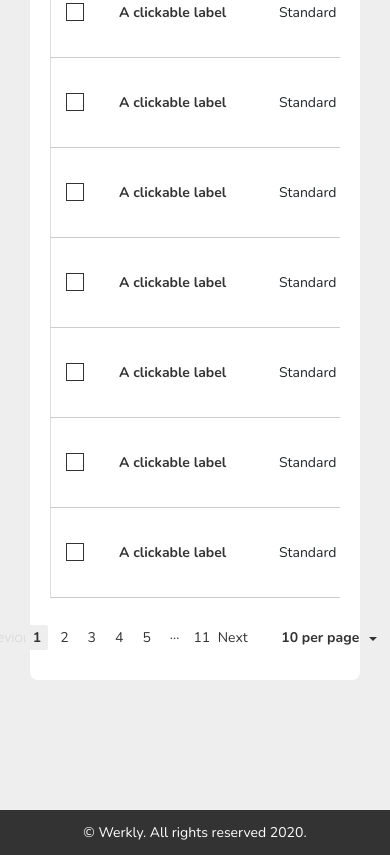
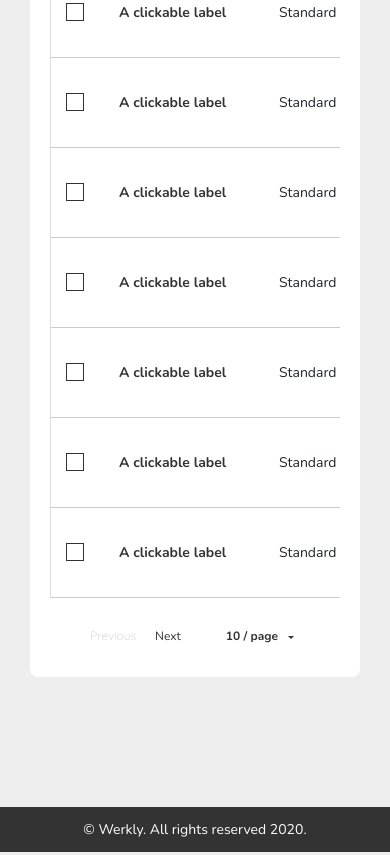
Before and after one commit to andrewoplas/Werkly-Demo, a website: page layout-1-4.html in a window 390 px wide. Shown: the part 1057-1912 px from the top of the page. Drawn offline with nearby package versions, Linux system fonts and the light colour scheme.

Commit message:
Fix paginate text

```diff
--- a/resources/js/main.js
+++ b/resources/js/main.js
@@ -280,11 +280,13 @@ function initializeLayout13() {
         row.appendTo($("#basictable-checkbox-1 tbody"));
     }
 
+    const isMobile = $(window).width() <= 576;
+    const pagingType = isMobile ? "simple" : "simple_numbers";
     const dataTable = $("#datatable table").DataTable({
         ordering: true,
         order: [1, 2, 3, 4],
         pageLength: 10,
-        pagingType: "simple_numbers",
+        pagingType: pagingType,
         info: false,
         language: { search: "" },
         columnDefs: [
@@ -335,11 +337,13 @@ function initializeLayout13() {
             const currentPageLength = self.page.len();
 
             // Length (bottom)
+            const pageLengthText = isMobile ? " / page" : " per page";
             const pageLengthSelection = $(
                 '<div class="dropdown dropdown-container">' +
                     '<a type="button" class="btn dropdown-toggle" data-toggle="dropdown" id="dropdownMenuButton">' +
                     currentPageLength +
-                    " per page</a>" +
+                    pageLengthText +
+                    "</a>" +
                     '<div class="dropdown-menu" aria-labelledby="dropdownMenuButton">' +
                     '   <button value="10" class="dropdown-item" type="button">10 per page</button>' +
                     '   <button value="25" class="dropdown-item" type="button">25 per page</button>' +
@@ -420,12 +424,14 @@ function initializeLayout14() {
         row.appendTo($("#basictable-checkbox-1 tbody"));
     }
 
+    const isMobile = $(window).width() <= 576;
+    const pagingType = isMobile ? "simple" : "simple_numbers";
     const dataTable = $("#datatable table").DataTable({
         ordering: true,
         order: [1, 2, 3, 4],
         pageLength: 10,
         lengthChange: false,
-        pagingType: "simple_numbers",
+        pagingType: pagingType,
         info: false,
         language: { search: "" },
         columnDefs: [
@@ -468,16 +474,26 @@ function initializeLayout14() {
             const currentPageLength = self.page.len();
 
             // Length (bottom)
+            const pageLengthText = isMobile ? " / page" : " per page";
             const pageLengthSelection = $(
                 '<div class="dropdown dropdown-container">' +
                     '<a type="button" class="btn dropdown-toggle" data-toggle="dropdown" id="dropdownMenuButton">' +
                     currentPageLength +
-                    " per page</a>" +
+                    pageLengthText +
+                    "</a>" +
                     '<div class="dropdown-menu" aria-labelledby="dropdownMenuButton">' +
-                    '   <button value="10" class="dropdown-item" type="button">10 per page</button>' +
-                    '   <button value="25" class="dropdown-item" type="button">25 per page</button>' +
-                    '   <button value="50" class="dropdown-item" type="button">50 per page</button>' +
-                    '   <button value="100" class="dropdown-item" type="button">100 per page</button>' +
+                    '   <button value="10" class="dropdown-item" type="button">10 ' +
+                    pageLengthText +
+                    "</button>" +
+                    '   <button value="25" class="dropdown-item" type="button">25 ' +
+                    pageLengthText +
+                    "</button>" +
+                    '   <button value="50" class="dropdown-item" type="button">50 ' +
+                    pageLengthText +
+                    "</button>" +
+                    '   <button value="100" class="dropdown-item" type="button">100 ' +
+                    pageLengthText +
+                    "</button>" +
                     "</div>" +
                     "</div>"
             );
--- a/resources/scss/components/_datatable2.scss
+++ b/resources/scss/components/_datatable2.scss
@@ -161,6 +161,10 @@ $table-header-bg: #fafafa;
             border: 0 !important;
             @include flex(center, center);
 
+            @include media-breakpoint-down(xs) {
+                font-size: 12px;
+            }
+
             &:not(.disabled):not(.active) {
                 &:hover,
                 &:active,
@@ -202,6 +206,10 @@ $table-header-bg: #fafafa;
             .dropdown-toggle {
                 font-size: 14px;
                 font-weight: bold;
+
+                @include media-breakpoint-down(xs) {
+                    font-size: 12px;
+                }
 
                 &::after {
                     margin-left: 10px;
```
Also changed, not shown: resources/css/login.css, resources/css/main.css.
